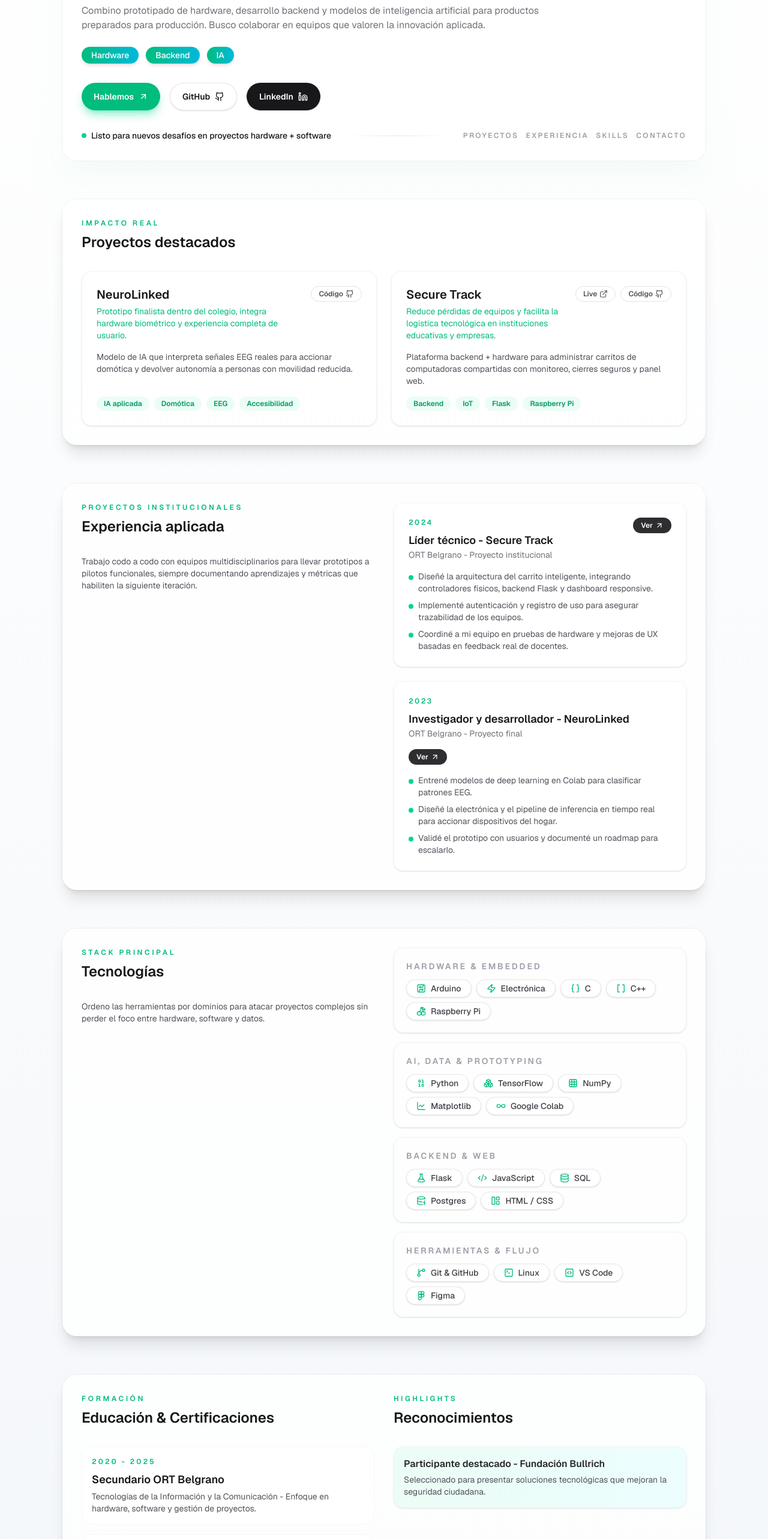
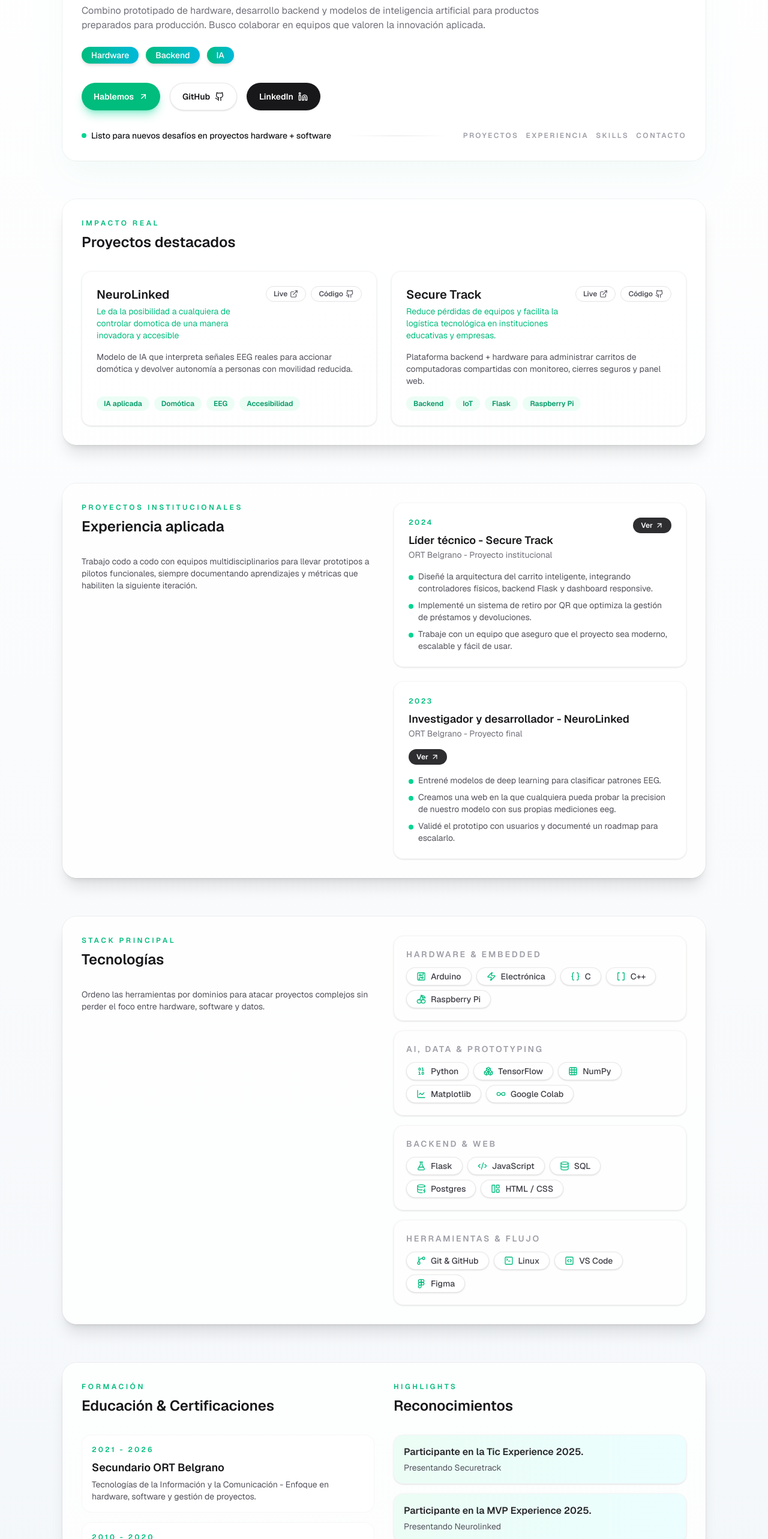
Before and after one commit to emitejadaa/Portfolio, a Next.js app: page / in a window 1280 px wide. Shown: the part 234-2800 px from the top of the page at 60% size. Built offline with nearby package versions, Linux system fonts and the light colour scheme.

Commit message:
corregido

```diff
--- a/src/data/portfolio.ts
+++ b/src/data/portfolio.ts
@@ -2,7 +2,7 @@ export const heroContent = {
   name: "Emiliano Tejada",
   roles: ["Hardware", "Backend", "IA"],
   headline:
-    "Creo soluciones conectadas que unen electrónica, software y modelos de IA para impactar de forma tangible.",
+    "Creo soluciones conectadas que unen electrónica, software y IA para impactar de forma tangible.",
   about:
     "Combino prototipado de hardware, desarrollo backend y modelos de inteligencia artificial para productos preparados para producción. Busco colaborar en equipos que valoren la innovación aplicada.",
   availability: "Listo para nuevos desafíos en proyectos hardware + software",
@@ -20,9 +20,10 @@ export const projects = [
     title: "NeuroLinked",
     description:
       "Modelo de IA que interpreta señales EEG reales para accionar domótica y devolver autonomía a personas con movilidad reducida.",
-    impact: "Prototipo finalista dentro del colegio, integra hardware biométrico y experiencia completa de usuario.",
+    impact: "Le da la posibilidad a cualquiera de controlar domotica de una manera inovadora y accesible",
     tags: ["IA aplicada", "Domótica", "EEG", "Accesibilidad"],
     links: {
+      site: "https://neurolinked.vercel.app",
       github: "https://github.com/emitejadaa/NeuroLinked",
     },
   },
@@ -47,21 +48,23 @@ export const experience = [
     period: "2024",
     details: [
       "Diseñé la arquitectura del carrito inteligente, integrando controladores físicos, backend Flask y dashboard responsive.",
-      "Implementé autenticación y registro de uso para asegurar trazabilidad de los equipos.",
-      "Coordiné a mi equipo en pruebas de hardware y mejoras de UX basadas en feedback real de docentes.",
+      "Implementé un sistema de retiro por QR que optimiza la gestión de préstamos y devoluciones.",
+      "Trabaje con un equipo que aseguro que el proyecto sea moderno, escalable y fácil de usar.",
     ],
     link: "https://secure-track.vercel.app/",
+    repo: "https://github.com/3-TIC-ORT/proyecto-3-secure-track/tree/Mrhardware--emi"
   },
   {
     role: "Investigador y desarrollador - NeuroLinked",
     organisation: "ORT Belgrano - Proyecto final",
     period: "2023",
     details: [
-      "Entrené modelos de deep learning en Colab para clasificar patrones EEG.",
-      "Diseñé la electrónica y el pipeline de inferencia en tiempo real para accionar dispositivos del hogar.",
+      "Entrené modelos de deep learning para clasificar patrones EEG.",
+      "Creamos una web en la que cualquiera pueda probar la precision de nuestro modelo con sus propias mediciones eeg.",
       "Validé el prototipo con usuarios y documenté un roadmap para escalarlo.",
     ],
-    link: "https://github.com/emitejadaa/NeuroLinked",
+    link: "https://neurolinked.vercel.app",
+    repo: "https://github.com/emitejadaa/NeuroLinked"
   },
 ];
 
@@ -89,24 +92,30 @@ export const education = [
     institution: "Secundario ORT Belgrano",
     detail:
       "Tecnologías de la Información y la Comunicación - Enfoque en hardware, software y gestión de proyectos.",
-    period: "2020 - 2025",
+    period: "2021 - 2026",
   },
   {
     institution: "Colegio San Carlos Diálogos",
-    detail: "Educación primaria con foco en pensamiento científico y valores comunitarios.",
-    period: "2009 - 2019",
+    detail: "Educación preescolar y primaria bilingue.",
+    period: "2010 - 2020",
   },
   {
     institution: "Cambridge First Certificate (B1)",
     detail: "Certificación internacional de inglés emitida por Cambridge University.",
-    period: "2022",
+    period: "2023",
   },
 ];
 
 export const achievements = [
   {
-    title: "Participante destacado - Fundación Bullrich",
-    description: "Seleccionado para presentar soluciones tecnológicas que mejoran la seguridad ciudadana.",
+    title: "Participante en la Tic Experience 2025.",
+    description: "Presentando Securetrack",
+    site:"https://www.ort.edu.ar/ticexperience/2025/",
+  },
+  {
+    title: "Participante en la MVP Experience 2025.",
+    description: "Presentando Neurolinked",
+    site:"https://mvpexperience25.vercel.app/"
   },
 ];
 
```
